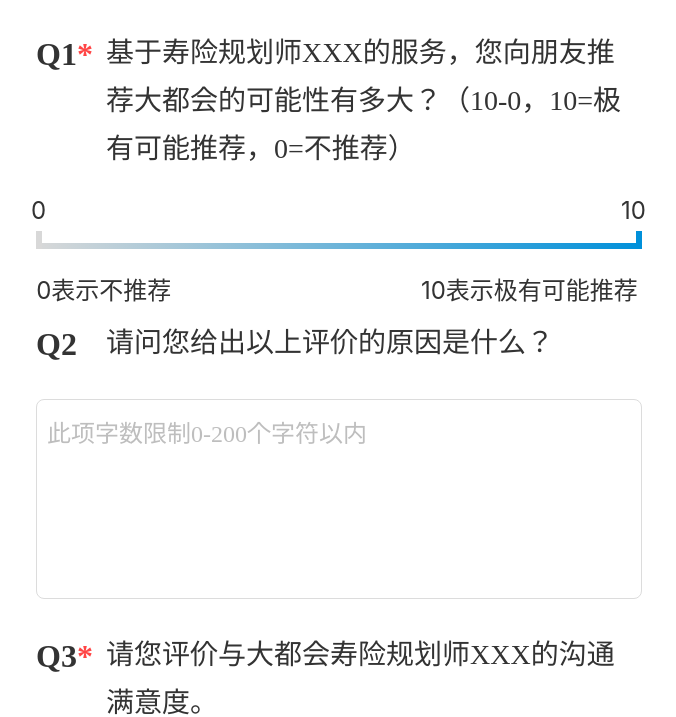
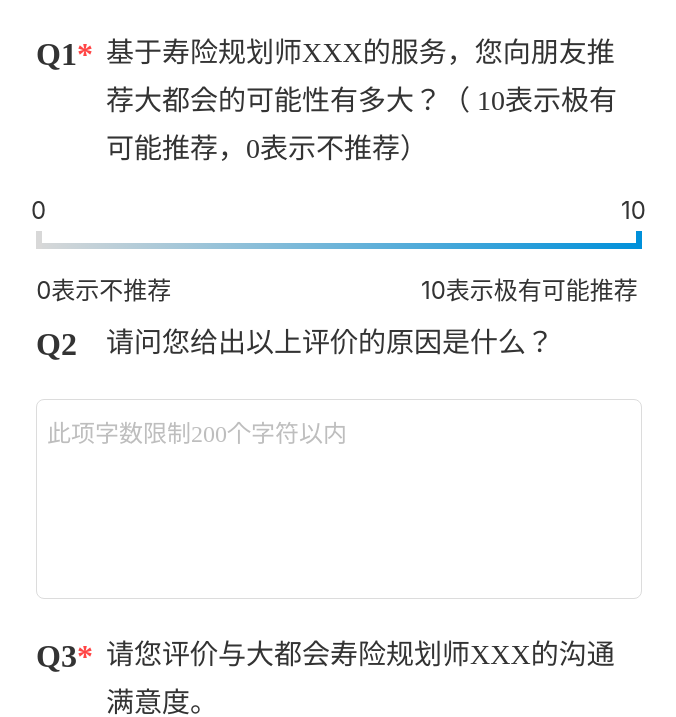
Before and after one commit to Orioner722/wenjuan, a plain HTML site: page index.html in a window 1280 px wide. Shown: the part 697-1414 px from the top of the page, without its empty margins (301-977 px from the left). Drawn offline with nearby package versions, Linux system fonts and the light colour scheme; a web font is replaced by a local one.

Commit message:
修改样

```diff
--- a/css/index.css
+++ b/css/index.css
@@ -30,7 +30,7 @@
       border-radius: calc(var(--border4)*2);
       overflow: auto;
       outline: none;
-
+      font-size: 0.24rem;
       -webkit-box-shadow: none;
       -moz-box-shadow: none;
       box-shadow: none;
--- a/index.html
+++ b/index.html
@@ -70,7 +70,7 @@
                     </div>
                     <div class="question_box mg16">
                         <div class="left red_star">Q1</div>
-                        <div class="right">基于寿险规划师XXX的服务，您向朋友推荐大都会的可能性有多大？（10-0，10=极有可能推荐，0=不推荐）</div>
+                        <div class="right">基于寿险规划师XXX的服务，您向朋友推荐大都会的可能性有多大？（ 10表示极有可能推荐，0表示不推荐）</div>
                     </div>
 
                     <div class="step_box">
@@ -107,7 +107,7 @@
                         <div class="left">Q2</div>
                         <div class="right">请问您给出以上评价的原因是什么？</div>
                     </div>
-                    <textarea :maxlength="200" class="input_text" placeholder="此项字数限制0-200个字符以内"></textarea>
+                    <textarea :maxlength="200" class="input_text" placeholder="此项字数限制200个字符以内"></textarea>
                     <div class="question_box mg16">
                         <div class="left red_star">Q3</div>
                         <div class="right">请您评价与大都会寿险规划师XXX的沟通满意度。</div>
@@ -127,12 +127,12 @@
 
                     </div>
                     <textarea :maxlength="200" v-if="[3,4].includes(chooseValue)" class="input_text"
-                        placeholder="此项字数限制0-200个字符以内"></textarea>
+                        placeholder="此项字数限制200个字符以内"></textarea>
                     <div class="question_box mg16">
                         <div class="left">Q4</div>
                         <div class="right">请问您有哪些寿险解决方案方面的关注以便我们更好地满足您的需求？</div>
                     </div>
-                    <textarea :maxlength="200" class="input_text" placeholder="此项字数限制0-200个字符以内"></textarea>
+                    <textarea :maxlength="200" class="input_text" placeholder="此项字数限制200个字符以内"></textarea>
                 </div>
             </div>
             <!--  <div class="bottom_btn" @click="submit">提交</div> -->
```
